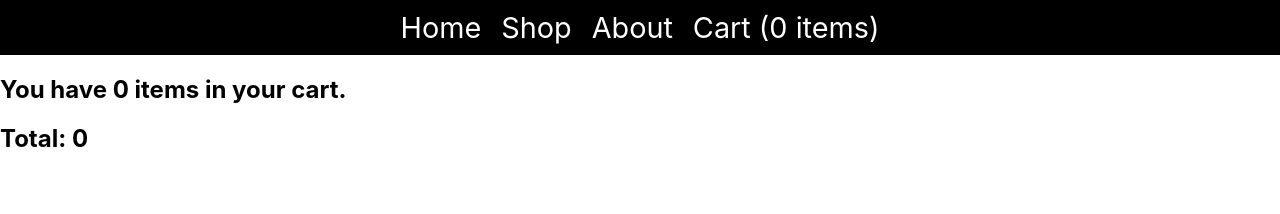
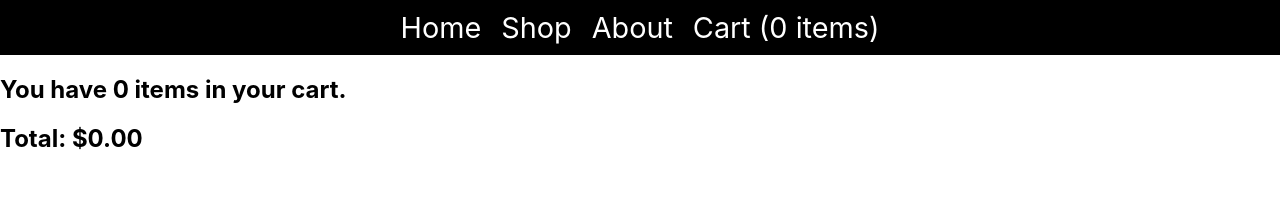
Before and after one commit to gniht/shopping-cart, a React (Create React App) app: page /cart in a window 1280 px wide. Shown: the top 214 px of the page. Built offline with nearby package versions, Linux system fonts and the light colour scheme.

Commit message:
total now sums up purchase

```diff
--- a/src/App.js
+++ b/src/App.js
@@ -29,7 +29,7 @@ function App() {
         <Link className="link" to="/about">About</Link>
         <Link className="link" to="/cart">Cart{` (${numberOfItemsInCart} items)`}</Link>
       </div>
-      <ShopContext.Provider value={{ shopItems, setShopItems, numberOfItemsInCart }}>
+      <ShopContext.Provider value={{ shopItems, setShopItems, numberOfItemsInCart, setNumberOfItemsInCart }}>
         <Switch>
           <Route path="/" exact component={Home} />
           <Route path="/about" component={About} />
--- a/src/Cart.js
+++ b/src/Cart.js
@@ -1,11 +1,23 @@
-import { useContext, useState } from "react";
+import { useContext, useState, useEffect } from "react";
 import { ShopContext } from "./ShopContext";
 import Item from "./Item";
 
 function Cart(props) {
 
-  const { shopItems, setShopItems, numberOfItemsInCart } = useContext(ShopContext);
+  const { shopItems, setShopItems, numberOfItemsInCart, setNumberOfItemsInCart } = useContext(ShopContext);
   const [ total, setTotal ] = useState(0);
+
+  useEffect(()=>{
+    let cost = 0;
+    shopItems.forEach(item => {
+      cost += item.price*item.quantityPurchased;
+    });
+    setTotal(cost.toLocaleString('en-US', {style: 'currency', currency: 'USD' }));
+  },[shopItems]);
+
+  function checkoutHandler() {
+
+  }
 
   return (
     <div className='cart'>
@@ -26,7 +38,7 @@ function Cart(props) {
         })}
       </ul>
       <h2 className="cartTotal">Total: {`${total}`}</h2>
-
+      {numberOfItemsInCart > 0 && <button className="btb" onClick={() => checkoutHandler()}>Buy Now</button>}
     </div>
   );
 }
```
